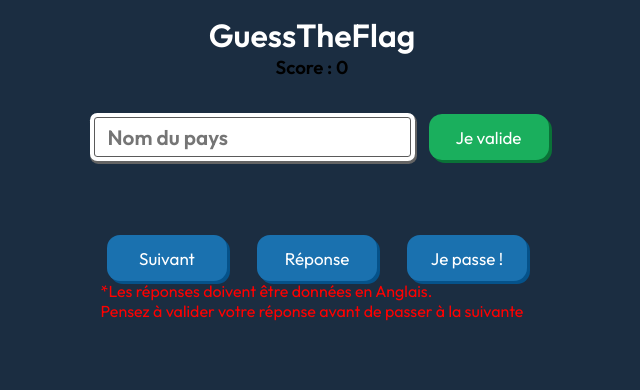
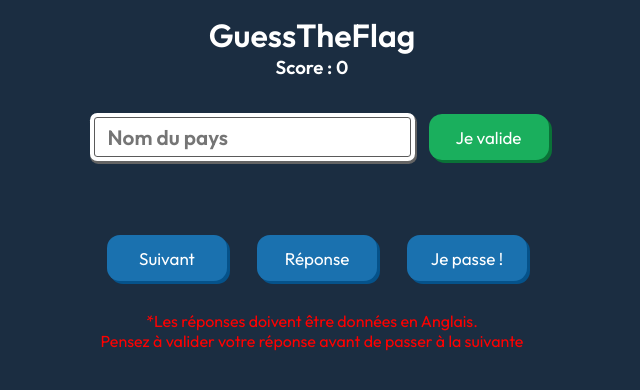
Before and after one commit to davidaddi/FlagGame-, a plain HTML site: page index.html in a window 1280 px wide. Shown: the whole page, without its empty margins (328-968 px from the left). Drawn offline with Linux system fonts and the light colour scheme; no server answers.

Commit message:
score system

```diff
--- a/style.css
+++ b/style.css
@@ -15,6 +15,11 @@ p {
 
 a {
     all: unset;
+}
+
+h3 {
+    text-align: center;
+    color: #fff;
 }
 
  #flag {
@@ -85,3 +90,8 @@ input {
     display: flex;
     margin-left: 40px;
 }
+
+p:last-child {
+    margin-top: 30px;
+    text-align: center;
+}
```
